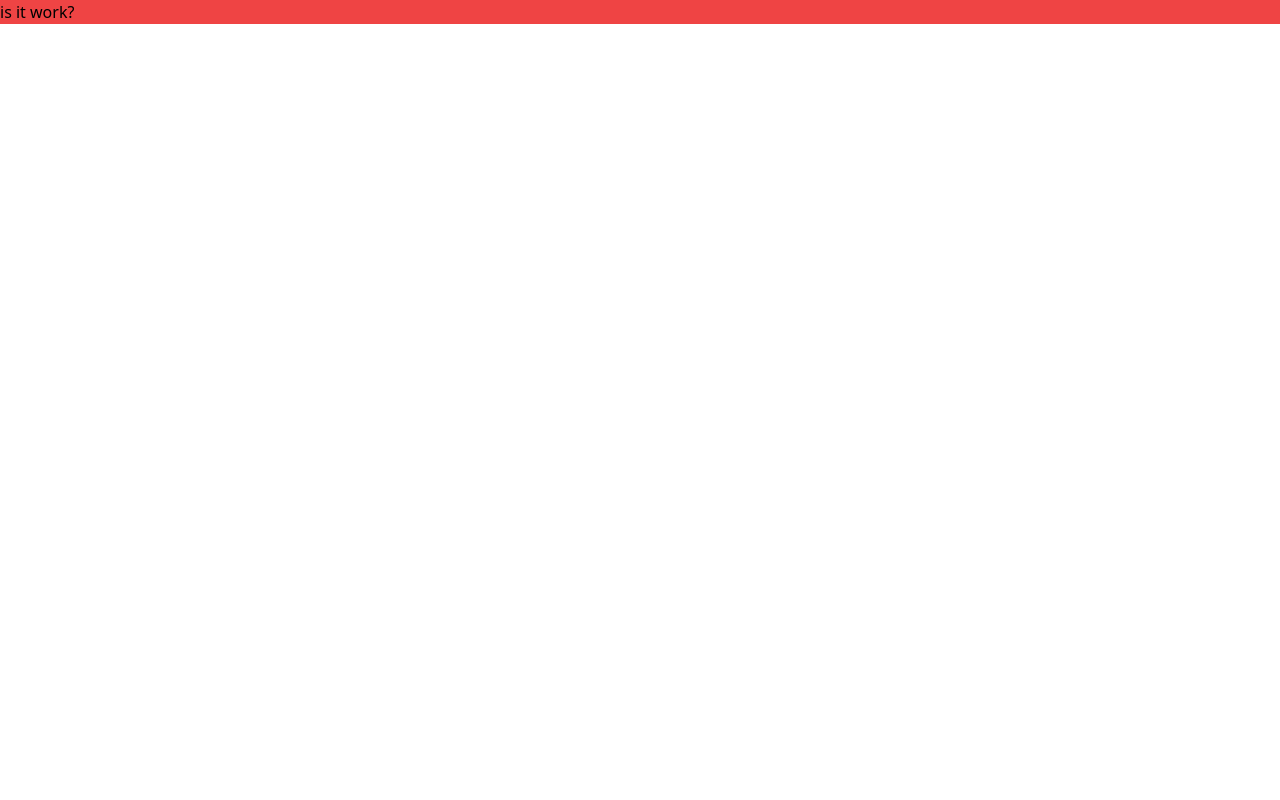
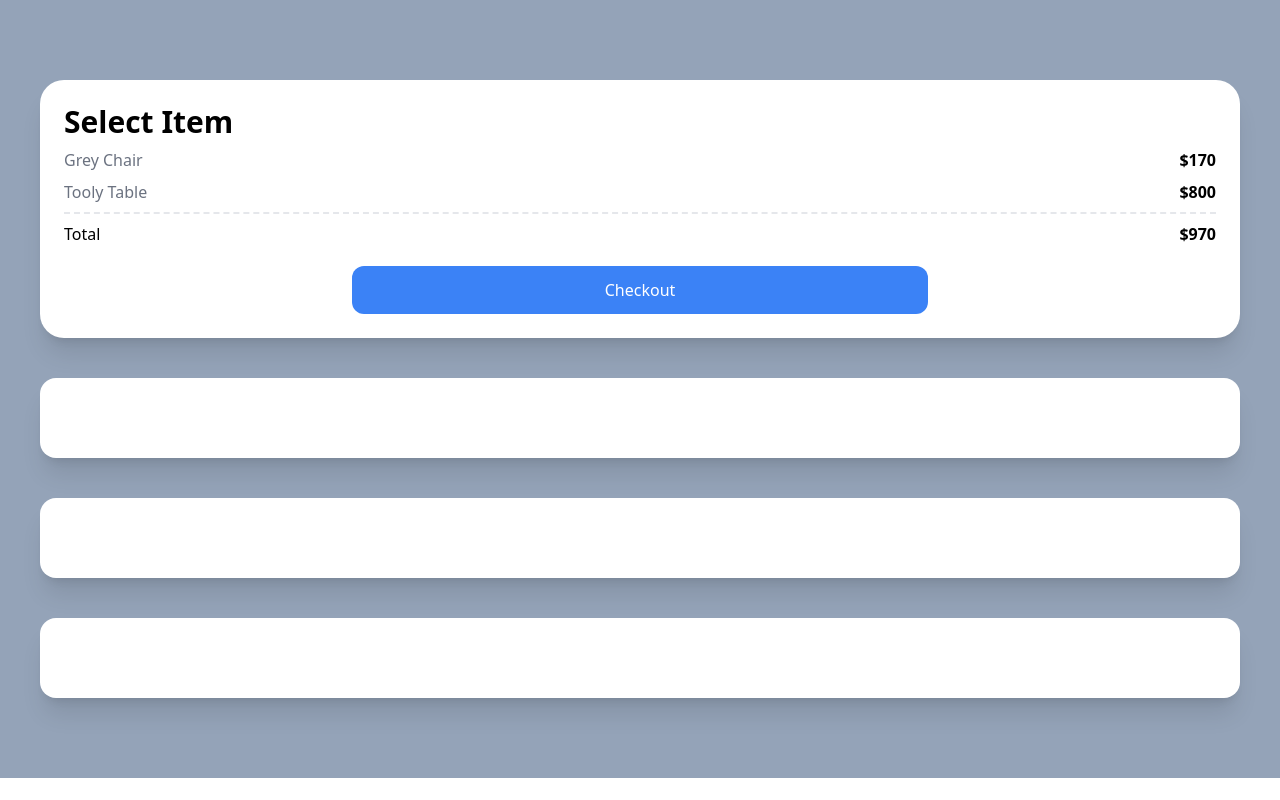
Before and after one commit to jh0152park/NextJS.12_CarrotMarket, a Next.js app in the folder carrot_market/: page / in a window 1280 px wide. Built offline with nearby package versions, Linux system fonts and the light colour scheme.

Commit message:
tailwind practice

```diff
--- a/carrot_market/pages/index.tsx
+++ b/carrot_market/pages/index.tsx
@@ -1,7 +1,27 @@
 export default function Home() {
     return (
-        <div className="bg-red-500">
-            <h1 className="text-black">is it work?</h1>
+        <div className="bg-slate-400 py-20 px-10 flex-col space-y-10">
+            <div className="bg-white p-6 rounded-3xl shadow-xl">
+                <span className="font-semibold text-3xl">Select Item</span>
+                <div className=" flex justify-between my-2">
+                    <span className="text-gray-500">Grey Chair</span>
+                    <span className=" font-semibold">$170</span>
+                </div>
+                <div className=" flex justify-between ">
+                    <span className="text-gray-500">Tooly Table</span>
+                    <span className=" font-semibold">$800</span>
+                </div>
+                <div className=" mt-2 pt-2 border-t-2 border-dashed flex justify-between">
+                    <span>Total</span>
+                    <span className=" font-semibold">$970</span>
+                </div>
+                <div className="mt-5  bg-blue-500 text-white p-3 text-center rounded-xl w-2/4 mx-auto">
+                    Checkout
+                </div>
+            </div>
+            <div className="bg-white p-10 rounded-2xl shadow-xl"></div>
+            <div className="bg-white p-10 rounded-2xl shadow-xl"></div>
+            <div className="bg-white p-10 rounded-2xl shadow-xl"></div>
         </div>
     );
 }
```
